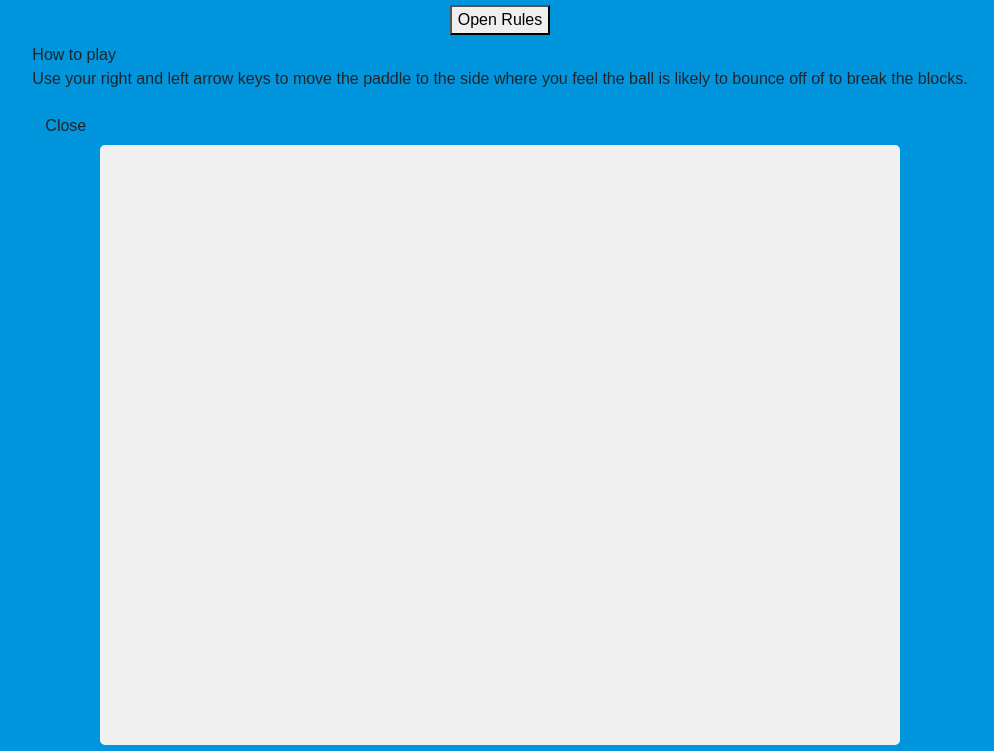
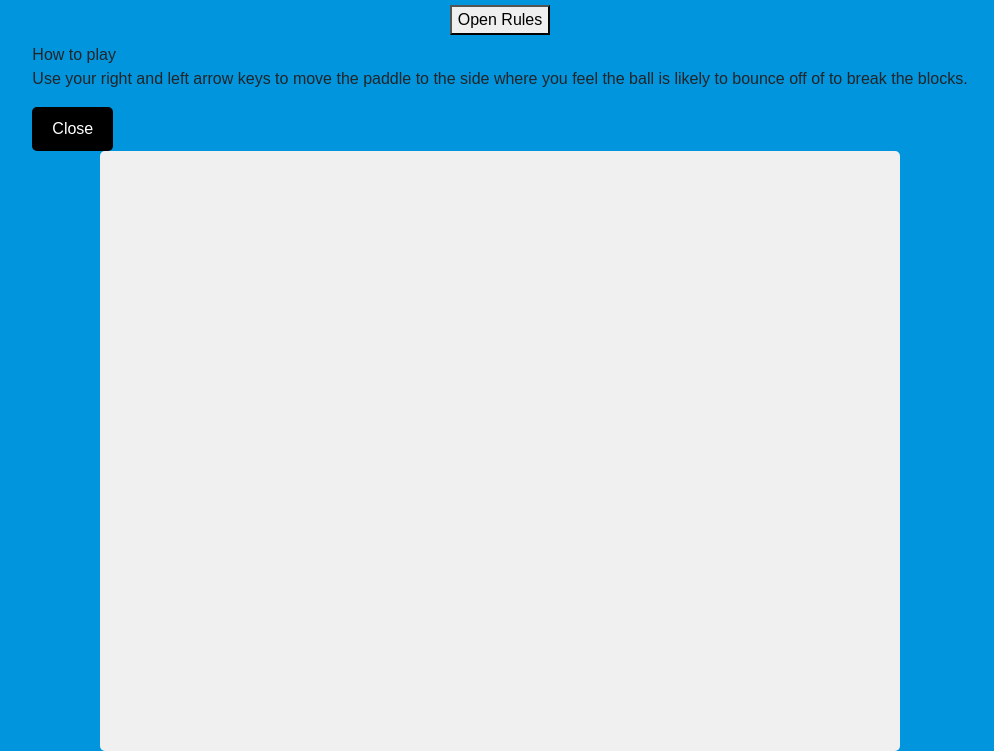
Before and after one commit to Miss-Faith/Toa-Stress, a plain HTML site: page breakout.html in a window 1280 px wide. Shown: the part 57-808 px from the top of the page, without its empty margins (140-1134 px from the left). Drawn offline with nearby package versions, Linux system fonts and the light colour scheme.

Commit message:
styled the buttons with css

```diff
--- a/css/breakout.css
+++ b/css/breakout.css
@@ -23,3 +23,24 @@ canvas {
     display: block;
     border-radius: 5px;
 }
+
+.btn {
+    cursor: pointer;
+    border: 0;
+    padding: 10px 20px;
+    background: #000;
+    color: #fff;
+    border-radius: 5px;
+}
+
+.btn:focus {
+    outline: 0;
+}
+
+.btn:hover {
+  background: #222;
+}
+
+.btn:active {
+    transform: scale(0.98);
+}
```
